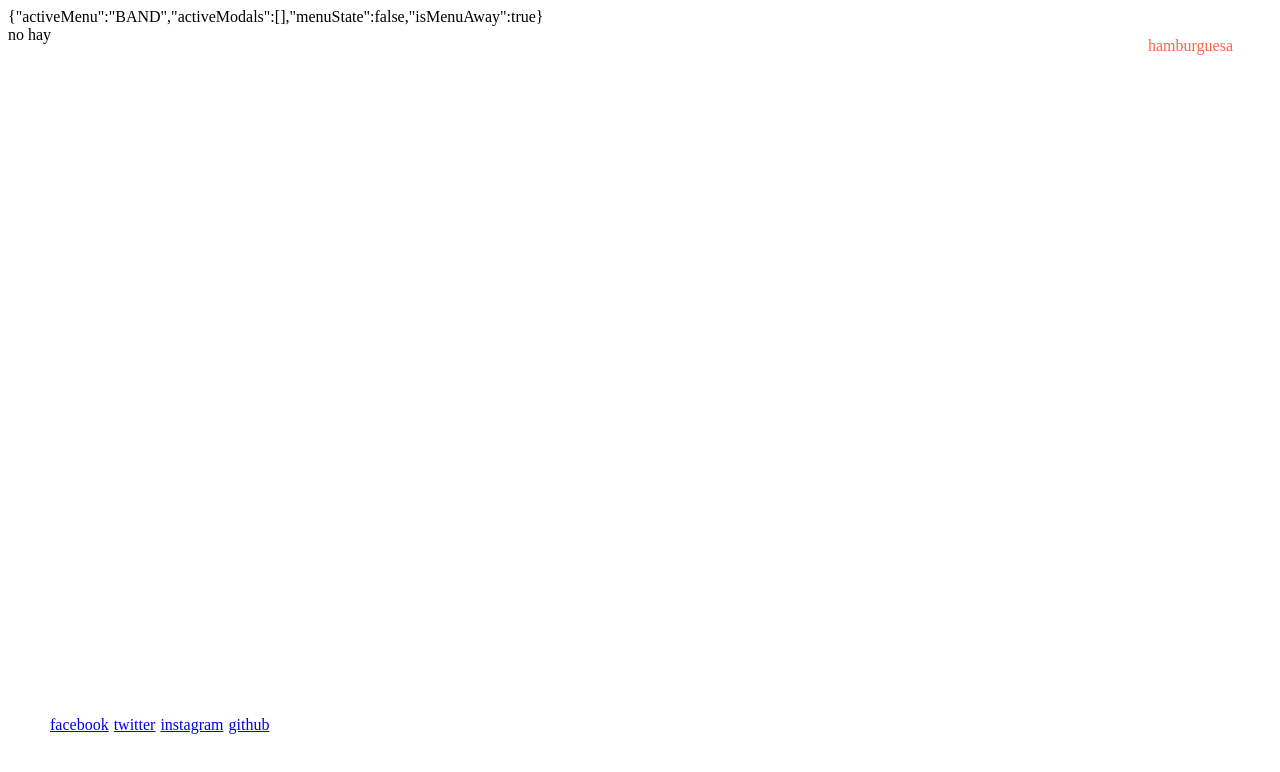
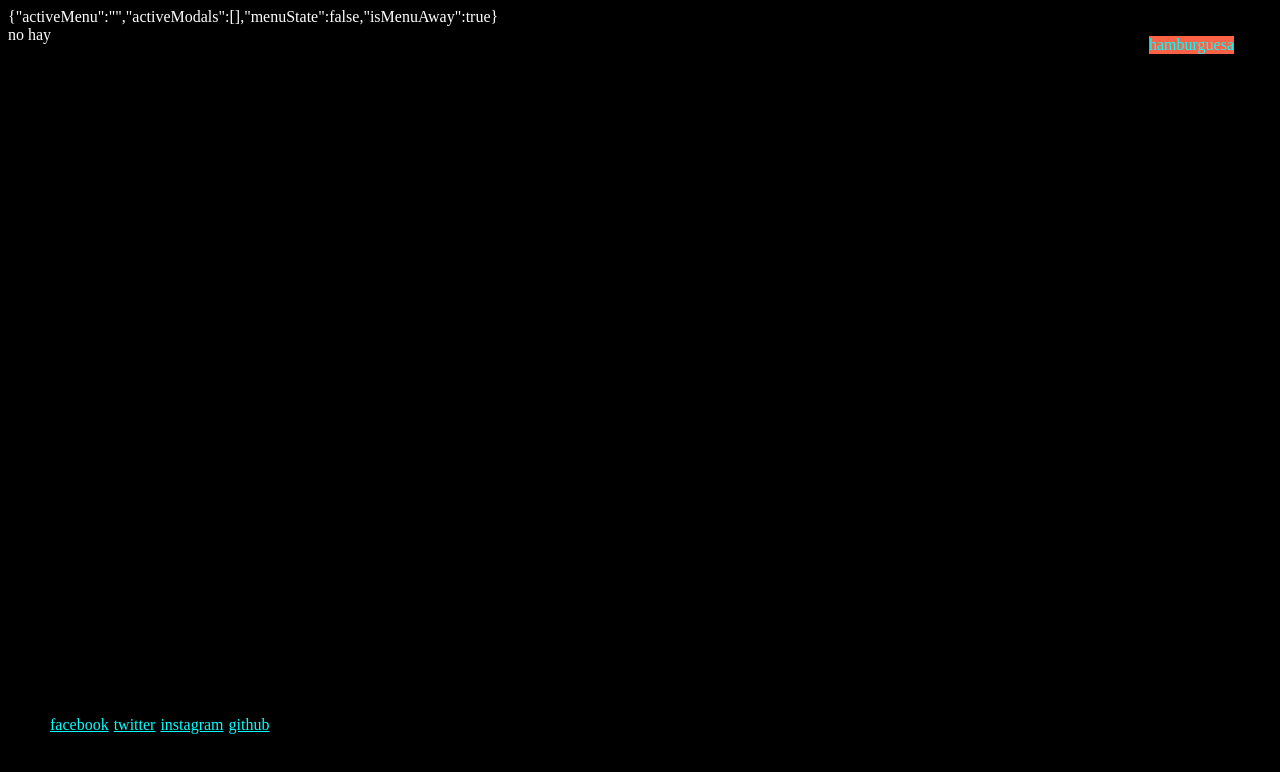
Before and after one commit to Rehlaender/Rehlaender.github.io, a React app: page / in a window 1280 px wide. Shown: the top 772 px of the page. Built offline with nearby package versions, Linux system fonts and the light colour scheme.

Commit message:
finish menu

```diff
--- /dev/null
+++ b/app/App.css
@@ -0,0 +1,4 @@
+body {
+  background: black;
+  color: white;
+}
--- a/app/Store.js
+++ b/app/Store.js
@@ -4,7 +4,7 @@ import { ADD_MODAL, REMOVE_MODAL, SET_ACTIVE_MENU, TOGGLE_MENU } from './actionT
 export const Store = React.createContext();
 
 const initialState = {
-  activeMenu: 'BAND',
+  activeMenu: '',
   activeModals: [],
   menuState: false,
   isMenuAway: true,
@@ -23,17 +23,18 @@ function reducer(state, action) {
     case SET_ACTIVE_MENU:
       const setActiveMenu = state.activeMenu === action.payload;
       const whatToDo = state.isMenuAway != true && setActiveMenu;
+      const toggleActiveMenu = setActiveMenu ? '' : action.payload;
       return {
         ...state,
-        activeMenu: action.payload,
+        activeMenu: toggleActiveMenu,
         isMenuAway: whatToDo
       };
     case TOGGLE_MENU:
-      const menuWillCloseSubMenu = !state.menuState === false;
       return {
         ...state,
         menuState: !state.menuState,
-        isMenuAway: menuWillCloseSubMenu
+        isMenuAway: true,
+        activeMenu: '',
       };
     default:
       return state;
--- a/app/components/Footer/Footer.css
+++ b/app/components/Footer/Footer.css
@@ -10,3 +10,28 @@
 .link {
   margin-right: 5px;
 }
+
+.link> a {
+  color: cyan;
+  transition: all 200ms linear;
+}
+
+/* unvisited link */
+.link>a:link {
+  color: cyan;
+}
+
+/* visited link */
+.link>a:visited {
+  color: cyan;
+}
+
+/* mouse over link */
+.link>a:hover {
+  color: white;
+}
+
+/* selected link */
+.link>a:active {
+  color: cyan;
+}
--- a/app/components/Menu/Menu.css
+++ b/app/components/Menu/Menu.css
@@ -4,7 +4,7 @@
   position: absolute;
   width: var(--action-width);
   padding: 1rem;
-  border: 1px solid white;
+  border: 0px solid white;
   top: 20px;
   right: 30px;
   text-align: right;
@@ -14,6 +14,11 @@
   justify-content: center;
   align-items: flex-end;
   overflow: hidden;
+  transition: border linear 200ms;
+}
+
+#menu.isOpen {
+  border: 1px solid white;
 }
 
 #menu>.springContainer {
@@ -32,11 +37,18 @@
 }
 
 span.block {
-  background: white;
+  background: cyan;
+  color: tomato;
   font-size: 1.2rem;
   text-transform: lowercase;
   transition: all linear 200ms;
+  display: flex;
+  flex-direction: column;
+  justify-content: flex-start;
+  align-items: center;
+  margin-bottom: 2px;
 }
+
 span.block:hover {
   cursor: pointer;
   color: red;
@@ -44,15 +56,53 @@ span.block:hover {
   animation: GROW-TO-SHRINK forwards 500ms;
 }
 
-.menu-items.active {
-  color: black;
+span.block.active {
+  font-size: 1.5rem;
 }
 
-/* .active-arrow {
-  opacity: 0;
-  transition: all 300ms ease-in-out;
+span.block.active > .blackLine {
+  width: 100%;
 }
 
-.active-arrow.active {
-  opacity: 1;
-} */
+.blackLine {
+  width: 0px;
+  height: 2px;
+  background: tomato;
+  transition: width 250ms ease-in;
+}
+
+.menu-items {
+  cursor: pointer;
+  background: tomato;
+  color: black;
+  transition: color ease-in-out 350ms, transform linear 200ms;
+  margin-bottom: 3px;
+  width: fit-content;
+}
+
+.menu-items:hover {
+  color: #222;
+}
+
+.menu-items.active {
+  color: cyan;
+  transform: rotate(-10deg);
+  margin-top: 10px;
+}
+.menu-items.active:nth-child(odd) {
+  transform: rotate(10deg);
+}
+
+.hamburguer {
+  cursor: pointer;
+  background: tomato;
+  color: cyan;
+}
+
+.hamburguer:hover {
+  color: white;
+}
+
+.hamburguer, span.block, .menu-items {
+  user-select: none;
+}
--- a/app/components/Menu/Menu.js
+++ b/app/components/Menu/Menu.js
@@ -21,9 +21,23 @@ export const Menu = (props) => {
   return (
     <div
       id="menu"
-      className={['action-container animated']}>
+      className={[
+        state.menuState && 'isOpen ',
+        ' action-container animated'
+      ]}>
 
-      <div className="hamburguer" onClick={()=>{toggleMenu()}}>hamburguesa</div>
+      <Motion style={{x: spring(state.menuState ? -20 : 0)}}>
+        {({x}) =>
+          <div className="hamburguer"
+            onClick={()=>{toggleMenu()}}
+            style={{
+              transform: `rotate(${x}deg)`,
+            }}>
+            hamburguesa
+        </div>
+        }
+      </Motion>
+
       <Motion style={{x: spring(state.menuState ? 0 : 400)}}>
         {({x}) =>
           <div className="springContainer" style={{
@@ -86,8 +100,10 @@ const ActionBlock = (props) => {
   }
 
   return (
-    <span onClick={() => toggleContainer(name)} className="block">
+    <span onClick={() => toggleContainer(name)}
+    className={[state.activeMenu === name && 'active ', ' block']}>
       {name}
+      <div className="blackLine"></div>
     </span>
   )
 }
--- a/app/index.js
+++ b/app/index.js
@@ -5,6 +5,8 @@ import { StoreProvider } from './Store';
 
 import App from './App.jsx';
 
+import './App.css';
+
 ReactDOM.render(
   <StoreProvider>
     <App/>
```
